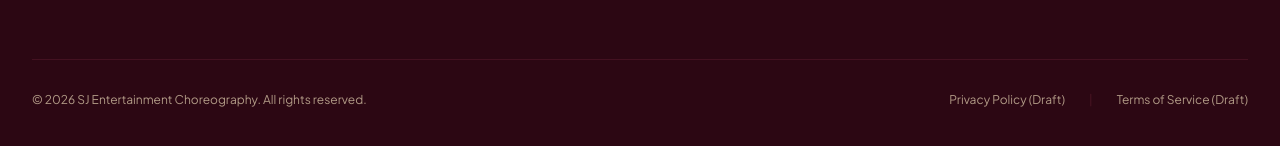
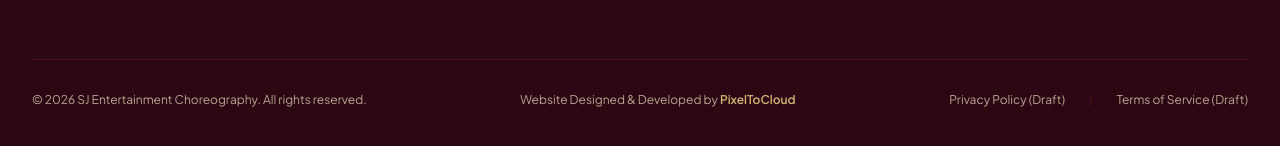
Before and after one commit to panbhav/sj-entertainment-choreography, a Next.js app: page / in a window 1280 px wide. Shown: the part 7446-7592 px from the top of the page. Built offline with nearby package versions, Linux system fonts and the light colour scheme; no server answers.

Commit message:
Add PixelToCloud design and development credit to website footer

```diff
--- a/src/components/common/Footer.tsx
+++ b/src/components/common/Footer.tsx
@@ -207,10 +207,22 @@ export default function Footer() {
           </div>
         </div>
 
-        {/* Bottom Bar: Copyright & Draft Legal Policies */}
-        <div className="pt-8 flex flex-col sm:flex-row items-center justify-between gap-4 text-xs text-[#EAD9B7]/70">
-          <div>
+        {/* Bottom Bar: Copyright, Agency Credit & Legal Policies */}
+        <div className="pt-8 flex flex-col md:flex-row items-center justify-between gap-4 text-xs text-[#EAD9B7]/75">
+          <div className="text-center md:text-left">
             © {siteConfig.copyrightYear} {siteConfig.name}. All rights reserved.
+          </div>
+
+          <div className="text-center">
+            <span>Website Designed &amp; Developed by </span>
+            <a
+              href="https://pixeltocloud.com"
+              target="_blank"
+              rel="noopener noreferrer"
+              className="text-[#D4B272] hover:text-[#FAF7F2] font-semibold transition-colors underline-offset-4 hover:underline"
+            >
+              PixelToCloud
+            </a>
           </div>
 
           <div className="flex items-center gap-6">
```
